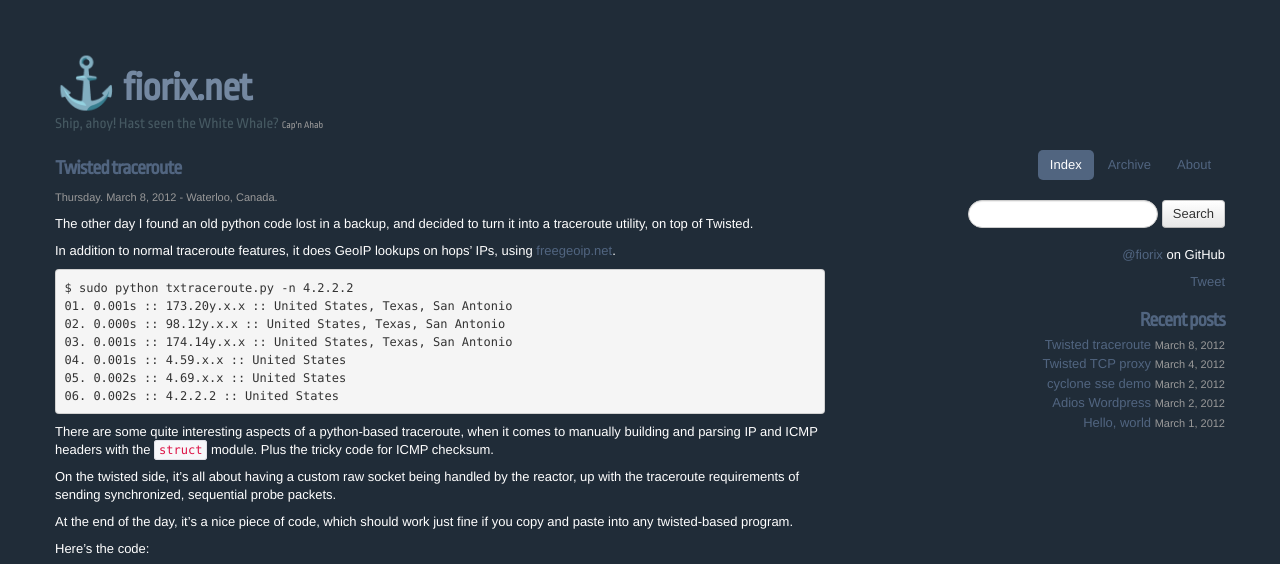
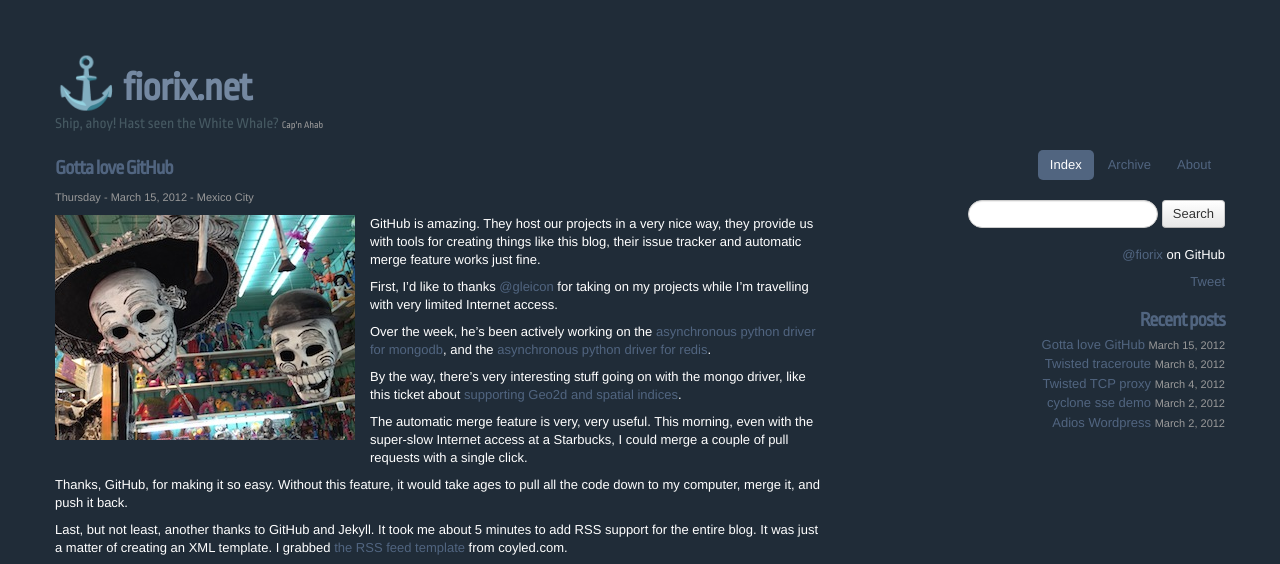
Before and after one commit to fiorix/fiorix.github.com, a Jekyll site: the page built from index.html, in a window 1280 px wide and 1400 px high. Shown: the top 564 px of the window. Built offline with Jekyll 4.4.1, drawn with Linux system fonts in a browser that asks for light colours; the list of posts is cut into pages by our own code; comment, search, counter and statistics services are not loaded; some of the changed text lies outside the part shown; grey boxes are pictures that could not be loaded.

Commit message:
new post, support for rss and related posts

```diff
--- a/_config.yml
+++ b/_config.yml
@@ -1,7 +1,7 @@
 ---
 prefix:
 paginate: 10
-datefmt_long: '%A. %B %e, %Y'
+datefmt_long: '%A - %B %e, %Y'
 datefmt_short: '%B %e, %Y'
 pygments: false
 permalink: /:year-:month-:day/:title.html
--- a/_layouts/default.html
+++ b/_layouts/default.html
@@ -58,7 +58,7 @@
 
       <br>
       <footer>
-        <p>&copy; fiorix <a href="{{site.prefix}}/rss.xml"><img style="top:0;padding:0;margin:0" src="{{site.prefix}}/img/feed-icon-20x20.png"></a></p>
+        <p>&copy; fiorix <a href="{{site.prefix}}/rss.xml"><img src="{{site.prefix}}/img/feed-icon-20x20.png"></a></p>
       </footer>
     </div> <!-- /container -->
 
--- /dev/null
+++ b/_posts/2012-03-15-gotta-love-github.md
@@ -0,0 +1,50 @@
+---
+layout: post
+title: Gotta love GitHub
+location: Mexico City
+tags:
+ - github
+ - jekyll
+ - rss
+ - twisted
+ - mongodb
+ - redis
+ - mongo-async-python-driver
+ - txredisapi
+---
+
+<div style="float:left;margin:0 15px 10px 0;" class="thumbnail">
+  <img src="{{site.prefix}}/img/posts/mexico-skull.jpg" alt="">
+</div>
+
+GitHub is amazing. They host our projects in a very nice way, they provide us
+with tools for creating things like this blog, their issue tracker and automatic
+merge feature works just fine.
+
+First, I'd like to thanks [@gleicon](http://github.com/gleicon) for taking on
+my projects while I'm travelling with very limited Internet access.
+
+Over the week, he's been actively working on the [asynchronous python driver
+for mongodb](https://github.com/fiorix/mongo-async-python-driver/), and the
+[asynchronous python driver for redis](https://github.com/fiorix/txredisapi/).
+
+By the way, there's very interesting stuff going on with the mongo driver,
+like this ticket about [supporting Geo2d and spatial indices](https://github.com/fiorix/mongo-async-python-driver/issues/14).
+
+The automatic merge feature is very, very useful. This morning, even with the
+super-slow Internet access at a Starbucks, I could merge a couple of pull requests
+with a single click.
+
+Thanks, GitHub, for making it so easy.
+Without this feature, it would take ages to pull all the code down to my computer,
+merge it, and push it back.
+
+Last, but not least, another thanks to GitHub and Jekyll. It took me about 5
+minutes to add RSS support for the entire blog.
+It was just a matter of creating an XML template. I grabbed [the RSS feed
+template](http://coyled.com/2010/07/05/jekyll-templates-for-atom-rss/)
+from coyled.com.
+
+Now, folks who have been asking for it, like [@MarceloToledo](http://twitter.com/#!/marcelotoledo),
+can start following right away.
+<a href="{{site.prefix}}/rss.xml"><img src="{{site.prefix}}/img/feed-icon-20x20.png"></a>
```
Also changed, not shown: img/posts/mexico-skull.jpg (added).
